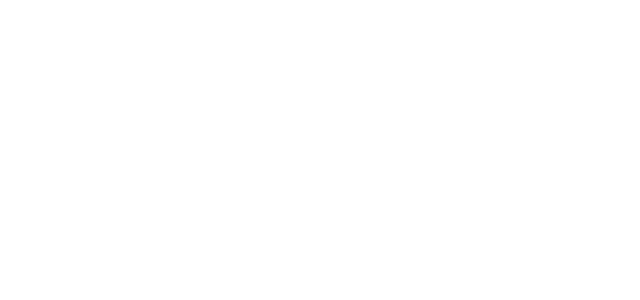
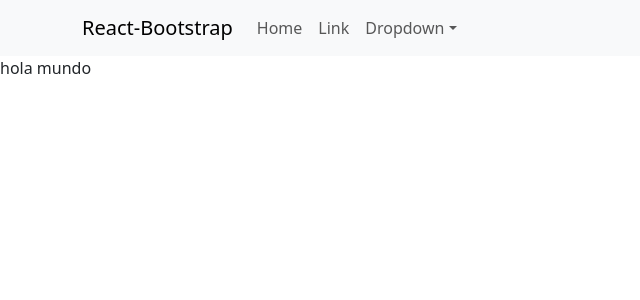
Before and after one commit to leorecalde/proyectoHotelSolDeSanJavierFront, a React (Vite) app: page / in a window 1280 px wide. Shown: the top 300 px of the page, without its empty margins (0-640 px from the left). Built offline with nearby package versions, Linux system fonts and the light colour scheme.

Commit message:
✅ [ADD] estroctura basica de react router

```diff
--- a/src/App.jsx
+++ b/src/App.jsx
@@ -1,13 +1,18 @@
-
+import { BrowserRouter, Routes, Route } from "react-router-dom";
+import NavbarComponent from "./components/common/Navbar/NavbarComponent";
+import Index from "./components/pages/Index";
 
 function App() {
-
-
   return (
     <>
-
+      <BrowserRouter>
+        <NavbarComponent />
+        <Routes>
+          <Route path="/" element={<Index />} />
+        </Routes>
+      </BrowserRouter>
     </>
-  )
+  );
 }
 
-export default App
+export default App;
--- /dev/null
+++ b/src/components/common/Navbar/NavbarComponent.jsx
@@ -0,0 +1,33 @@
+import Container from "react-bootstrap/Container";
+import Nav from "react-bootstrap/Nav";
+import Navbar from "react-bootstrap/Navbar";
+import NavDropdown from "react-bootstrap/NavDropdown";
+
+const NavbarComponent = () => {
+  return (
+    <Navbar expand="lg" className="bg-body-tertiary">
+      <Container>
+        <Navbar.Brand href="#home">React-Bootstrap</Navbar.Brand>
+        <Navbar.Toggle aria-controls="basic-navbar-nav" />
+        <Navbar.Collapse id="basic-navbar-nav">
+          <Nav className="me-auto">
+            <Nav.Link href="#home">Home</Nav.Link>
+            <Nav.Link href="#link">Link</Nav.Link>
+            <NavDropdown title="Dropdown" id="basic-nav-dropdown">
+              <NavDropdown.Item href="#action/3.1">Action</NavDropdown.Item>
+              <NavDropdown.Item href="#action/3.2">
+                Another action
+              </NavDropdown.Item>
+              <NavDropdown.Item href="#action/3.3">Something</NavDropdown.Item>
+              <NavDropdown.Divider />
+              <NavDropdown.Item href="#action/3.4">
+                Separated link
+              </NavDropdown.Item>
+            </NavDropdown>
+          </Nav>
+        </Navbar.Collapse>
+      </Container>
+    </Navbar>
+  );
+};
+export default NavbarComponent;
--- /dev/null
+++ b/src/components/pages/Index.jsx
@@ -0,0 +1,5 @@
+const Index = () => {
+  return <div>hola mundo</div>;
+};
+
+export default Index;
```
Also changed, not shown: src/components/common/Navbar/NavbarComponent.module.css (added).
